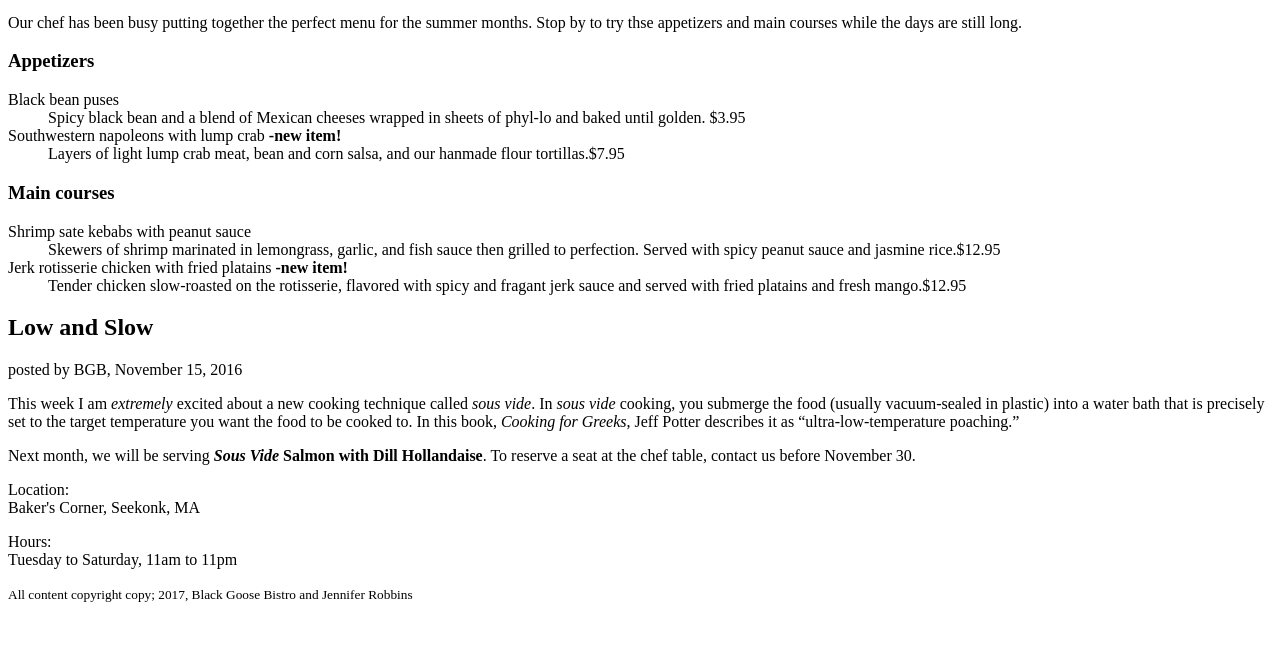
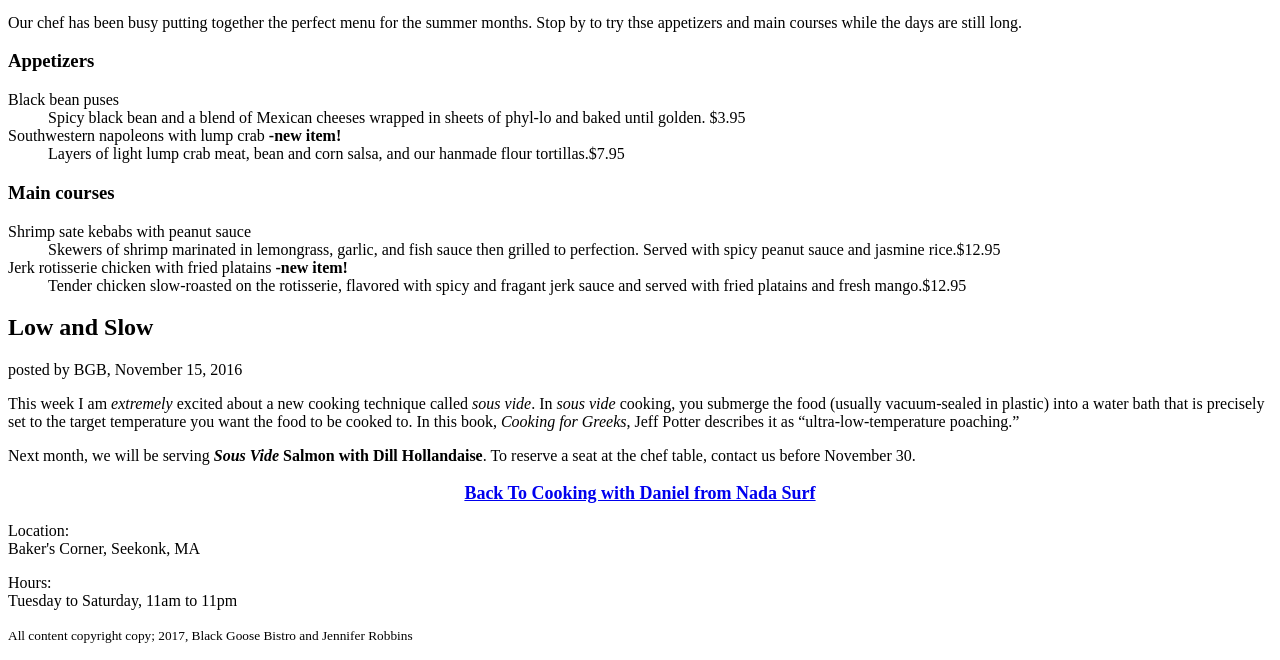
Before and after one commit to jessenias/fid, a plain HTML site: page blackgoose/bgnews.html in a window 1280 px wide. Shown: the part 257-917 px from the top of the page. Before the commit the page ends 876 px from the top, so only its background shows below. Drawn offline with Linux system fonts and the light colour scheme.

Commit message:
Update bgnews.html

```diff
--- a/blackgoose/bgnews.html
+++ b/blackgoose/bgnews.html
@@ -35,6 +35,11 @@
     <h2>Low and Slow</h2>   <p>posted by BGB, <time datatime="2016-11-15">November 15, 2016</time></p>
   </header>  <p>This week I am <em>extremely</em> excited about a new cooking technique called <dfn><i>sous vide</i></dfn>. In <i>sous vide</i> cooking, you submerge the food (usually vacuum-sealed in plastic) into a water bath that is precisely set to the target temperature you want the food to be cooked to. In this book, <cite>Cooking for Greeks</cite>, Jeff Potter describes it as <q>ultra-low-temperature poaching.</q></p>
   <p>Next month, we will be serving <b><i>Sous Vide</i> Salmon with Dill Hollandaise</b>. To reserve a seat at the chef table, contact us before <time datetime="2016-11-30">November 30</time>.</p>
+
+<p style="text-align: center; font-size: large;">
+    <a href="cooking.html"><b> Back To Cooking with Daniel from Nada Surf </b></a>
+    </p>
+
   <p>Location:<br>Baker's Corner, Seekonk, MA</p>  <p>Hours:<br>Tuesday to Saturday, <time datetime="11:00">11am</time> to <time datatime="23:00">11pm</time></p>
 </div>  <p><small>All content copyright copy; 2017, Black Goose Bistro and Jennifer Robbins</small></p>
 </footer>
```
